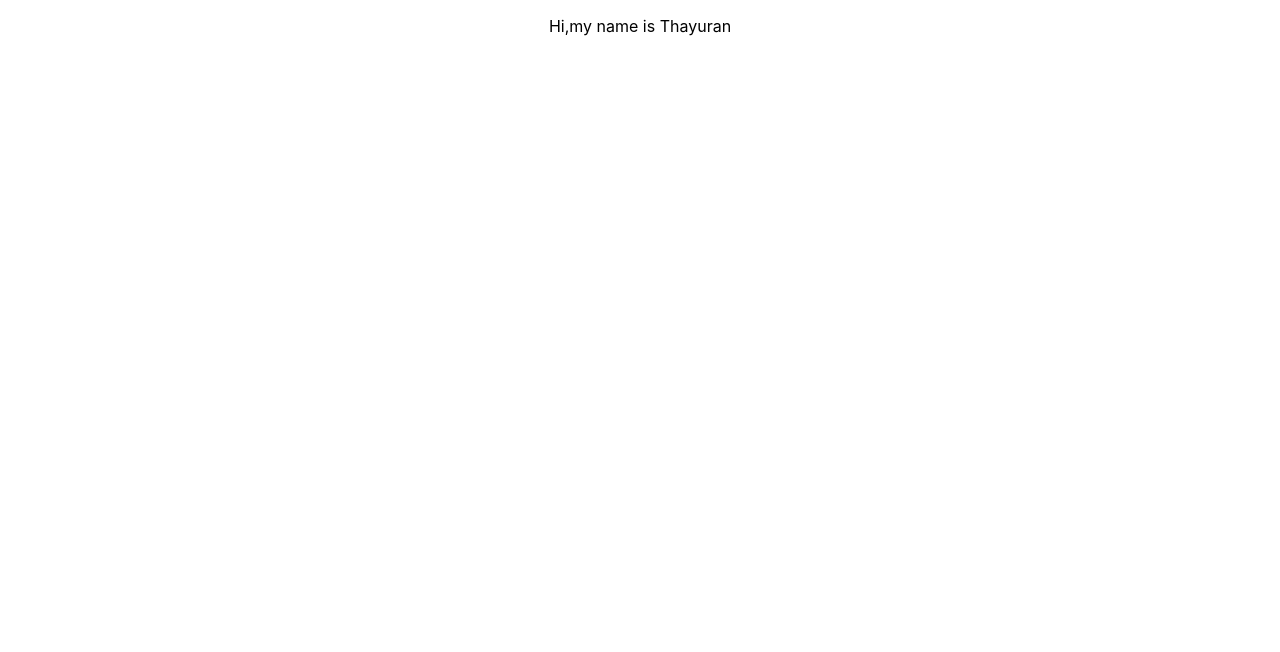
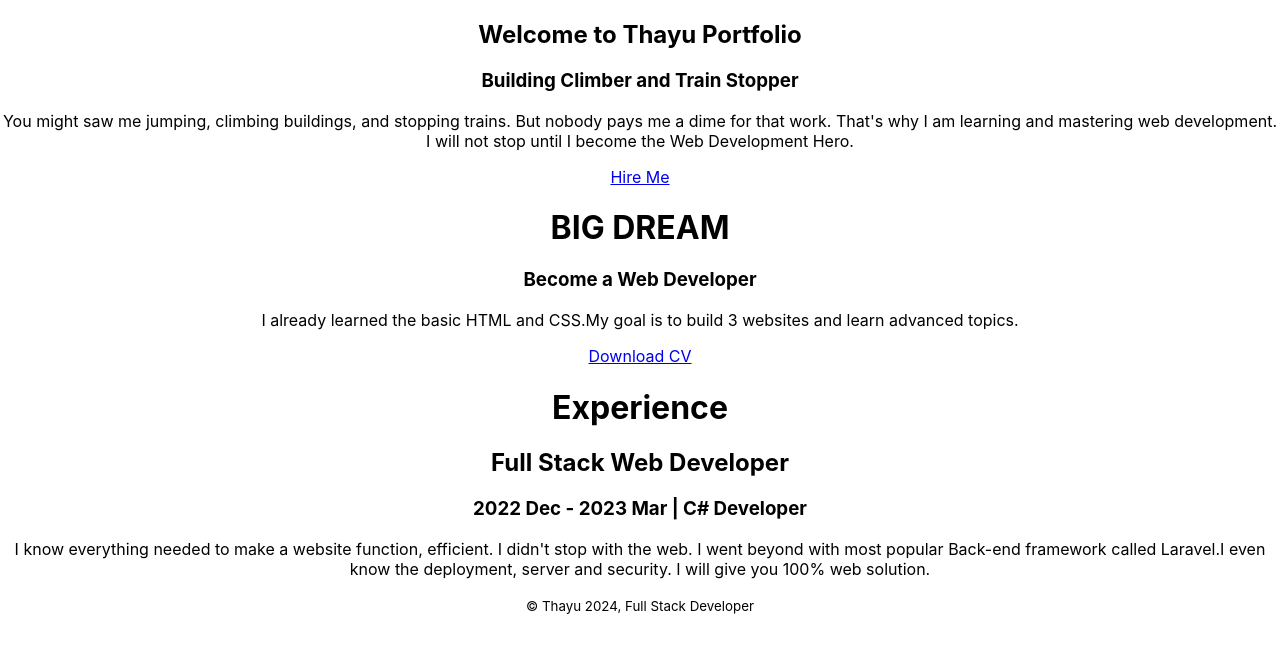
Before and after one commit to Thayuran/my-Portfolio, a React (Create React App) app: page / in a window 1280 px wide. Shown: the top 652 px of the page. Built offline with nearby package versions, Linux system fonts and the light colour scheme.

Commit message:
feat: my exper is added

```diff
--- a/src/App.js
+++ b/src/App.js
@@ -18,7 +18,38 @@ function App() {
           Learn React
         </a>
       </header> */}
-      <p>Hi,my name is Thayuran</p>
+      {/* <p>Hi,my name is Thayuran</p> */}
+      <section>
+        <div>
+            <h1>Welcome to Thayu Portfolio</h1>
+            <h3>Building Climber and Train Stopper</h3>
+            <p>You might saw me jumping, climbing buildings, and stopping trains. But nobody pays me a dime for that work. That's why I am learning and mastering web development. I will not stop until I become the Web Development Hero.</p>
+            <a class="btn" href="#">Hire Me</a>
+        </div>
+
+    </section>
+
+      <div>
+            <h1>BIG DREAM</h1>
+            <h3>Become a Web Developer</h3>
+            <p>I already learned the basic HTML and CSS.My goal is to build 3 websites and learn advanced topics.</p>
+            <a class="btn" href="#">Download CV</a>
+      </div>
+
+
+
+        <h1>Experience</h1>
+        <div>
+            <h2>Full Stack Web Developer</h2>
+            <h3>2022 Dec - 2023 Mar | C# Developer</h3>
+            <p>I know everything needed to make a website function, efficient. I didn't stop with the web. I went beyond with most popular Back-end framework called Laravel.I even know the deployment, server and security. I will give you 100% web solution.</p>
+        </div>
+
+
+    <footer>
+        <p><small>© Thayu 2024, Full Stack Developer</small></p>
+    </footer>
+
     </div>
   );
 }
```
